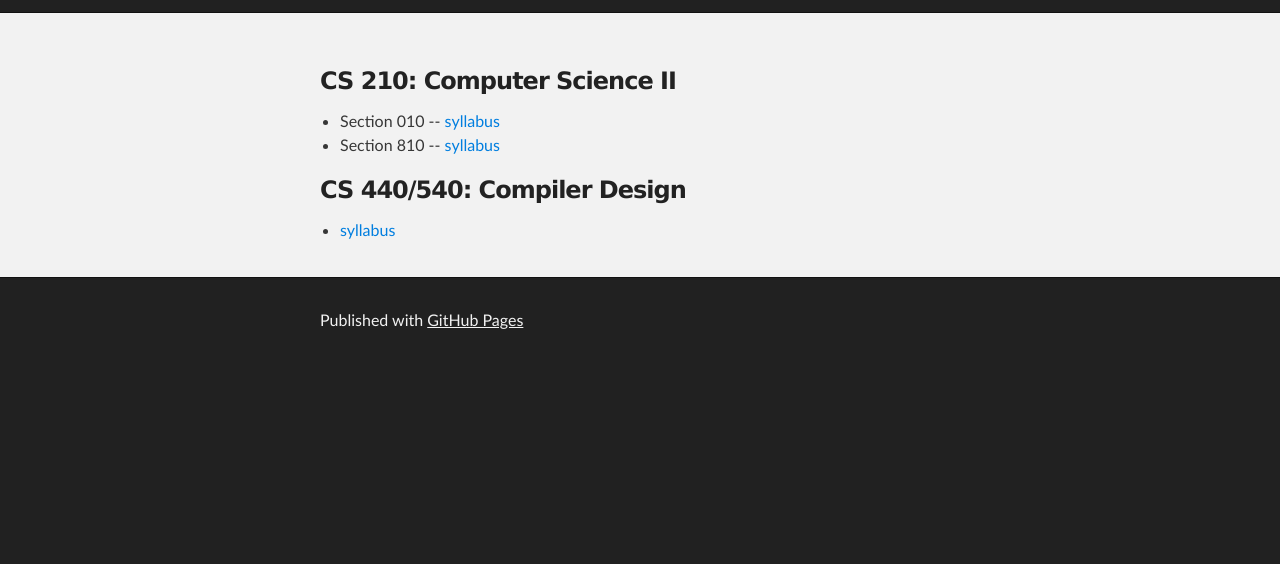
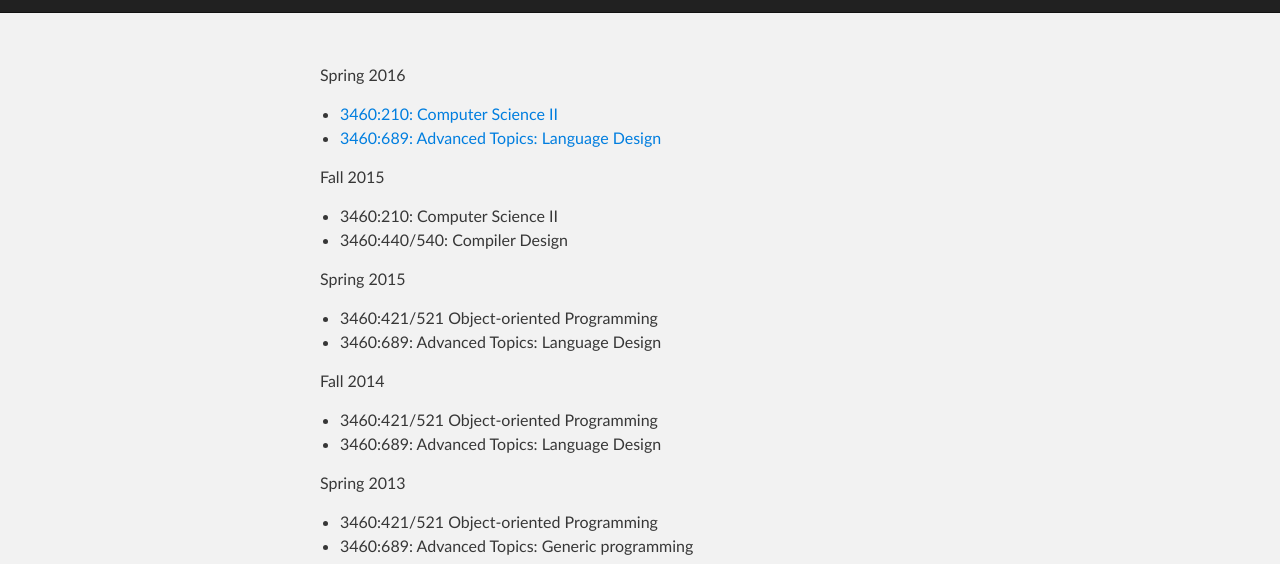
Before and after one commit to asutton/asutton.githib.io, a plain HTML site: page teaching.html in a window 1280 px wide. Shown: the part 236-800 px from the top of the page. Drawn offline with Linux system fonts and the light colour scheme.

Commit message:
Update teaching.

```diff
--- a/teaching.html
+++ b/teaching.html
@@ -39,18 +39,52 @@
     <div id="main_content_wrap" class="outer">
       <section id="main_content" class="inner">
 
-      <h3>CS 210: Computer Science II</h3>
+      <p>
+      Spring 2016
+      <ul>
+        <li><a href="http://springboard.uakron.edu/d2l/home/4053078">3460:210: Computer Science II</a></li>
+        <li><a href="http://springboard.uakron.edu/d2l/home/4052988">3460:689: Advanced Topics: Language Design</a></li>
+      </ul>
+      </p>
 
+      <p>
+      Fall 2015
       <ul>
-      <li> Section 010 -- <a href="http://cs.uakron.edu/~asutton/cs2-010.pdf">syllabus</a> </li>
-      <li> Section 810 -- <a href="http://cs.uakron.edu/~asutton/cs2-810.pdf">syllabus</a> </li>
+        <li>3460:210: Computer Science II</li>
+        <li>3460:440/540: Compiler Design</li>
       </ul>
+      </p>
 
-      <h3>CS 440/540: Compiler Design</h3>
+      <p>
+      Spring 2015
+      <ul>
+        <li>3460:421/521 Object-oriented Programming</li>
+        <li>3460:689: Advanced Topics: Language Design</li>
+      </ul>
+      </p>
 
+      <p>
+      Fall 2014
       <ul>
-      <li> <a href="http://cs.uakron.edu/~asutton/comp.pdf">syllabus</a> </li>
+        <li>3460:421/521 Object-oriented Programming</li>
+        <li>3460:689: Advanced Topics: Language Design</li>
       </ul>
+      </p>
+
+      <p>
+      Spring 2013
+      <ul>
+        <li>3460:421/521 Object-oriented Programming</li>
+        <li>3460:689: Advanced Topics: Generic programming</li>
+      </ul>
+      </p>
+
+      <p>
+      Fall 2013
+      <ul>
+        <li>3460:421/521 Object-oriented Programming</li>
+      </ul>
+      </p>
 
       </section>
     </div>
```
